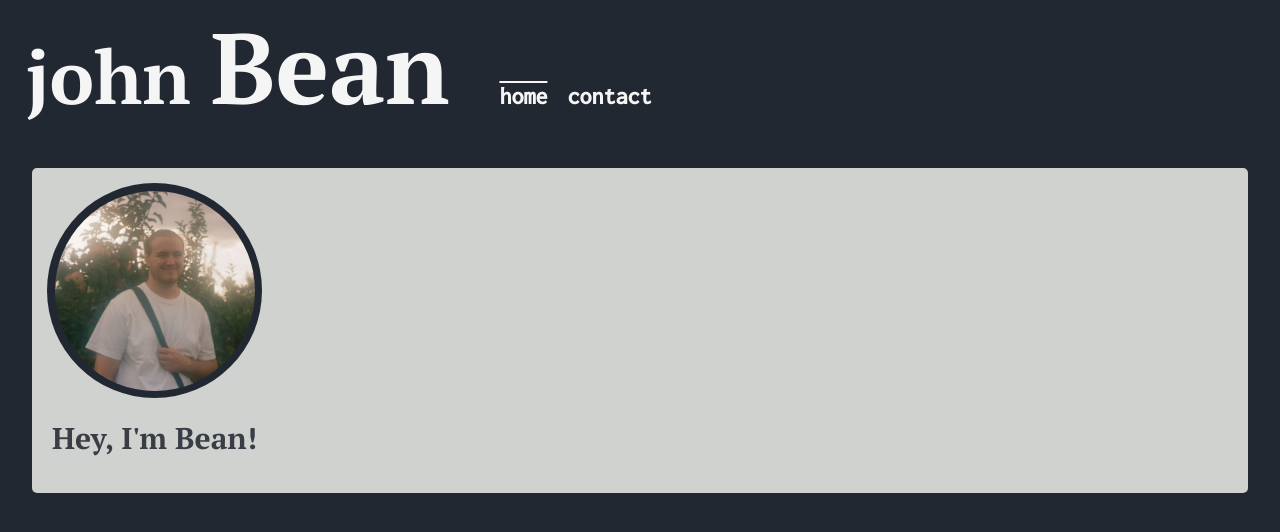
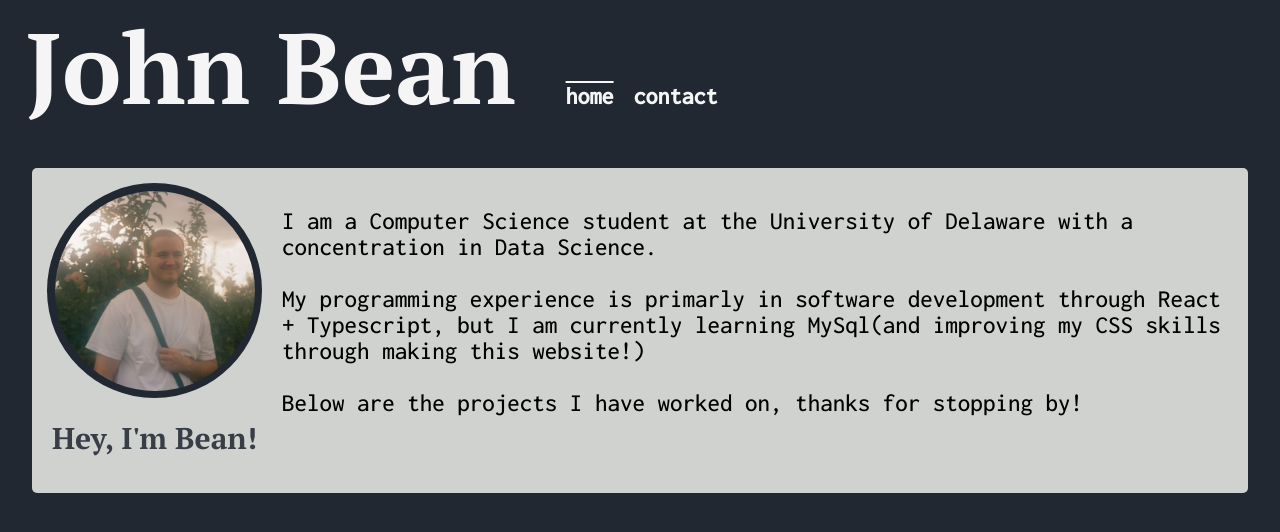
Before and after one commit to jbeans0312/jbeans-website, a React (Create React App) app: page / in a window 1280 px wide. Shown: the top 532 px of the page. Built offline with nearby package versions, Linux system fonts and the light colour scheme.

Commit message:
new css, flex box stuff

```diff
--- a/src/components/IntroductionCard.tsx
+++ b/src/components/IntroductionCard.tsx
@@ -1,7 +1,24 @@
 import React from "react";
 import CardStyle from "./style/IntroductionCard.module.css";
 import selfie from "../images/profile-image-resize.jpg";
+import { Text } from "@chakra-ui/react";
 export function IntroductionCard(): JSX.Element {
+    const text1 = new String(
+        "I am a Computer Science student at the University of Delaware with a concentration in Data Science.\n\n"
+    );
+
+    const text2 = new String(
+        "My programming experience is primarly in software development through React + Typescript, but I am currently learning MySql"
+    );
+
+    const text3 = new String(
+        "(and improving my CSS skills through making this website!)\n\n"
+    );
+
+    const text4 = new String(
+        "Below are the projects I have worked on, thanks for stopping by!"
+    );
+
     return (
         <div className="card">
             <div className={CardStyle.center}>
@@ -10,6 +27,14 @@ export function IntroductionCard(): JSX.Element {
                 </div>
                 <h1 className={CardStyle.h1}>Hey, I&apos;m Bean!</h1>
             </div>
+            <div className={CardStyle.textblock}>
+                <Text className={CardStyle.basetext}>
+                    {text1}
+                    {text2}
+                    {text3}
+                    {text4}
+                </Text>
+            </div>
         </div>
     );
 }
--- a/src/components/NavigationBar.tsx
+++ b/src/components/NavigationBar.tsx
@@ -4,8 +4,7 @@ import NavStyle from "./style/NavigationBar.module.css";
 export function NavigationBar(): JSX.Element {
     return (
         <div className={NavStyle.bar}>
-            <h2 className={NavStyle.h2}>john&nbsp;</h2>
-            <h1 className={NavStyle.h1}>Bean</h1>
+            <h1 className={NavStyle.h1}>John Bean</h1>
             <nav>
                 <ul className={NavStyle.ul}>
                     <li className={NavStyle.li}>
--- a/src/components/style/IntroductionCard.module.css
+++ b/src/components/style/IntroductionCard.module.css
@@ -32,6 +32,11 @@
     display: flex;
     flex-direction: column;
     justify-content: left;
+    margin-left: 20px;
+}
+
+.basetext{
     font-family: 'Inconsolata', monospace;
-    font-size: 20px;
+    font-size: 25px;
+    white-space: pre-line;
 }
```
